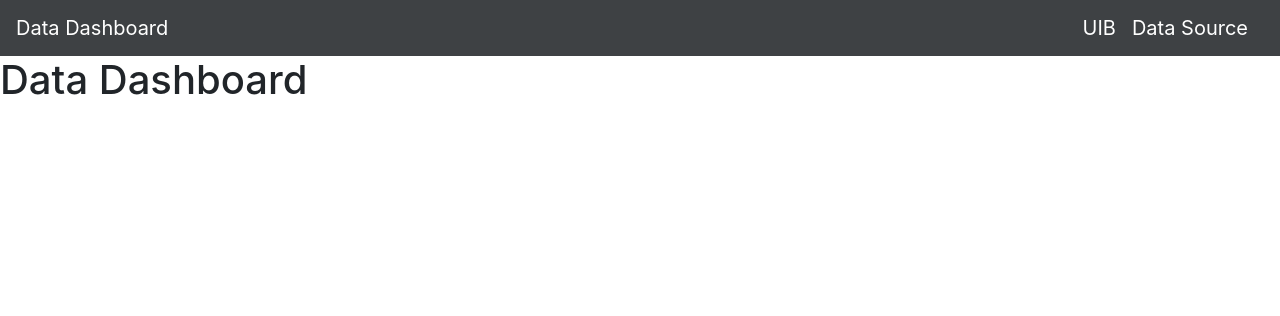
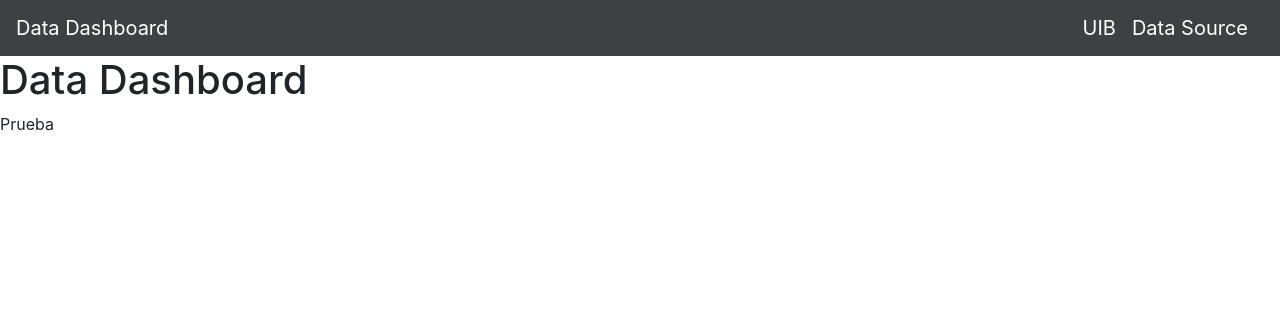
Before and after one commit to joanmarto/Data_Dashboard_ADIIU, a PHP site: page / in a window 1280 px wide. Shown: the top 316 px of the page. Run offline with PHP 8.4, Linux system fonts and the light colour scheme; some libraries are stand-ins or nearby versions.

Commit message:
Update index.php

```diff
--- a/index.php
+++ b/index.php
@@ -34,6 +34,9 @@
     <div>
         <h1>Data Dashboard</h1>
     </div>
+    <?php
+        echo "Prueba";
+    ?>
 </body>
 
 </html>
```
